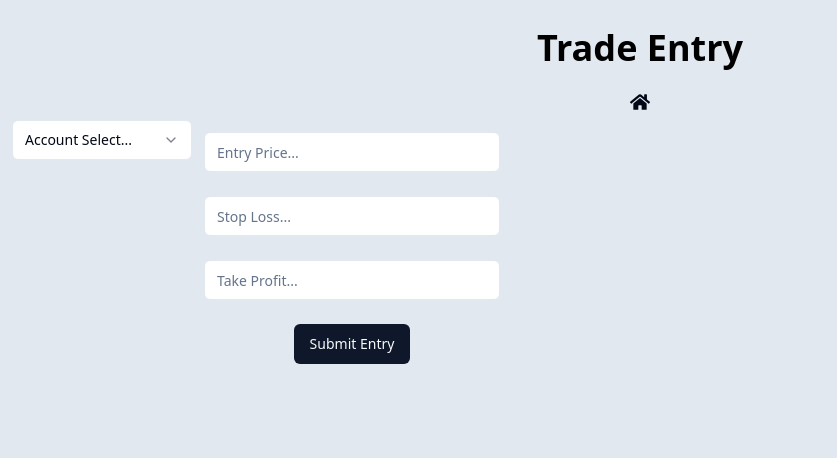
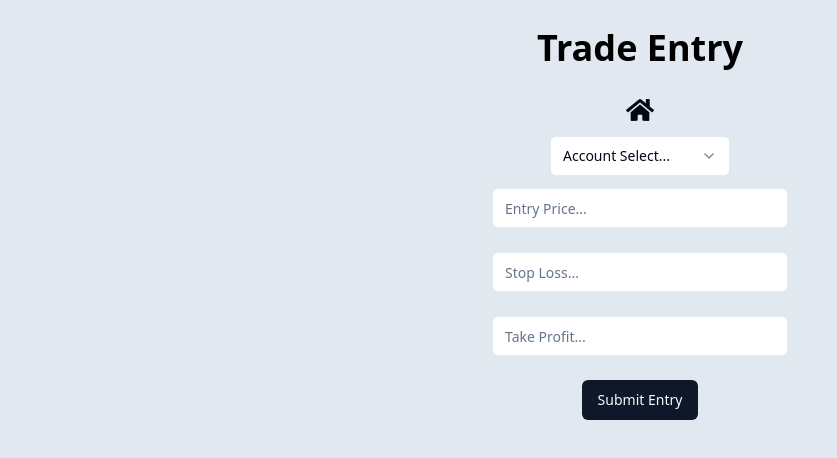
Before and after one commit to MShaw1223/project, a Next.js app: page /Trade-Entry in a window 1280 px wide. Shown: the top 458 px of the page, without its empty margins (0-837 px from the left). Built offline with nearby package versions, Linux system fonts and the light colour scheme.

Commit message:
small changes

```diff
--- a/src/pages/Trade-Entry.tsx
+++ b/src/pages/Trade-Entry.tsx
@@ -67,22 +67,20 @@ const tradeEntry: NextPage = () => {
         <h1 className="m-4 text-4xl font-extrabold text-black">
           Trade Entry
         </h1>
-        <div className="p-2">
+        <div className="p-3">
             <Link href="/home">
-              <FaHome className="w-5 h-5"></FaHome>
+              <FaHome className="w-7 h-7"></FaHome>
             </Link>
         </div>
       </div>
       {mutation.isLoading && <p>Submitting Trade Data...</p>}
       {!mutation.isLoading && (
-      <div className="flex mx-auto static">
-        <div className="relative flex flex-col items-center">
-          <div>
-            <AccountDropdown onAccountChange={handleAccountChange}></AccountDropdown>
-          </div>
+      <div className="flex flex-col items-center">
+        <div>
+          <AccountDropdown onAccountChange={handleAccountChange}></AccountDropdown>
         </div>
         <div>
-          <div className="relative flex flex-col flex-wrap items-center mx-auto">
+          <div>
             <form className="my-auto w-80" onSubmit={handleSubmit}>
               <div className="p-3">
                 <Input id="entryPrice" name="entryPrice" type="number" step="any" placeholder="Entry Price..."></Input>
```
